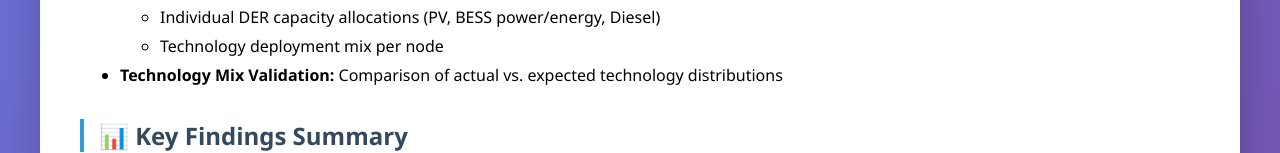
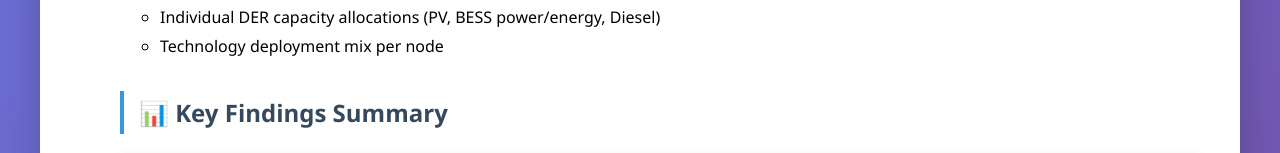
Before and after one commit to PS-CARE/DER-Reports, a plain HTML site: page index.html in a window 1280 px wide. Shown: the part 1090-1243 px from the top of the page. Drawn offline with Linux system fonts and the light colour scheme.

Commit message:
Update index.html

```diff
--- a/index.html
+++ b/index.html
@@ -188,8 +188,6 @@
                     <li>Technology deployment mix per node</li>
                 </ul>
             </li>
-            <li><strong>Technology Mix Validation:</strong> Comparison of actual vs. expected technology distributions</li>
-        </ul>
 
         <h2>📊 Key Findings Summary</h2>
         <table>
```
